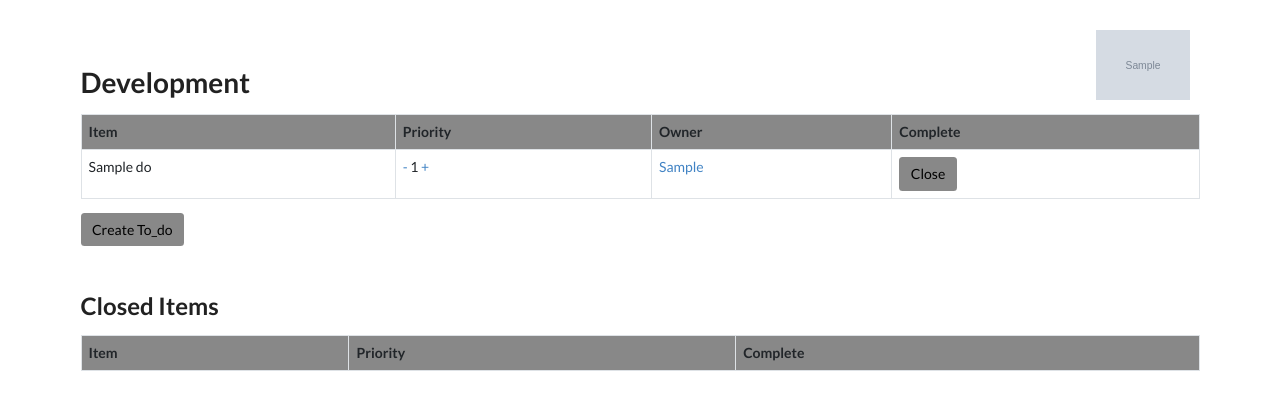
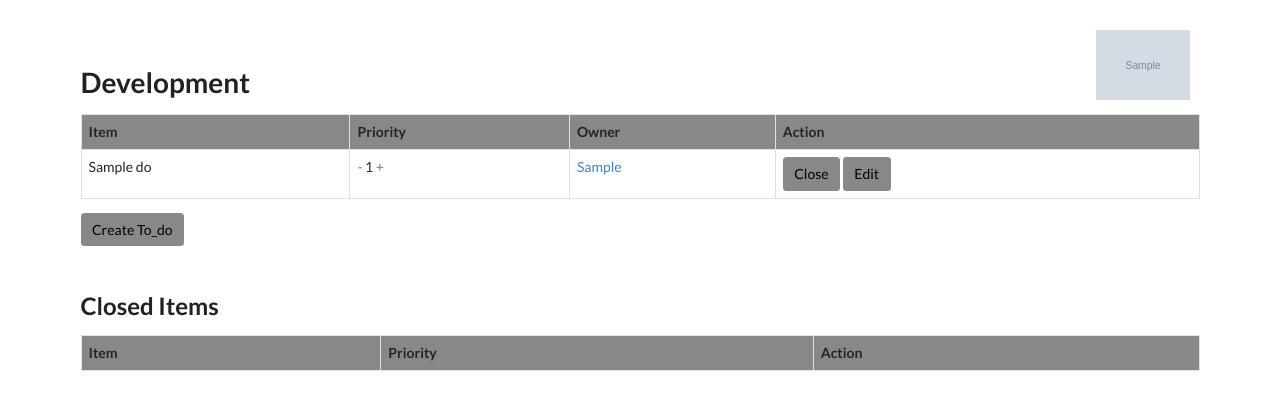
Before and after one commit to DarrenRobinson500/riscentric, a Django app: page /list_view/to_do in a window 1280 px wide. Shown: the part 48-458 px from the top of the page. Run offline with Django 4.2, Linux system fonts and the light colour scheme; a user stored in the database is signed in; tables that the repository leaves empty hold one stand-in row (values such as "Sample post"); grey boxes marked "Sample" are stand-in pictures; lists and menus that the app fills with data are empty; some libraries are stand-ins or nearby versions.

Commit message:
Update dev tab

```diff
--- a/app/templates/to_dos.html
+++ b/app/templates/to_dos.html
@@ -4,7 +4,7 @@
 <h1>Development</h1>
 
 <table class='table table-hover table-bordered'>
-    <tr style="background-color: {{ company.colour }};"><th>Item</th><th>Priority</th><th>Owner</th><th>Complete</th></tr>
+    <tr style="background-color: {{ company.colour }};"><th>Item</th><th>Priority</th><th>Owner</th><th>Action</th></tr>
     {% for item in items %}
     {% if item.open %}
         <tr>
@@ -15,7 +15,10 @@
                 <a href="{% url 'toggle_value' item.id 'priority_up' %}">+</a>
             </td>
             <td><a href="{% url 'toggle_value' item.id 'owner' %}">{{ item.owner }}</a></td>
-            <td><a class="btn btn-yak" href="{% url 'toggle_value' item.id 'open' %}" style="background-color: {{ company.colour }};">Close</a></td>
+            <td>
+                <a class="btn btn-yak" href="{% url 'toggle_value' item.id 'open' %}" style="background-color: {{ company.colour }};">Close</a>
+                <a class="btn btn-yak" href="{% url 'edit' model_str item.id %}" style="background-color: {{ company.colour }};">Edit</a>
+            </td>
         </tr>
     {% endif %}
     {% endfor %}
@@ -24,7 +27,7 @@
 
 <h2>Closed Items</h2>
 <table class='table table-hover table-bordered'>
-    <tr style="background-color: {{ company.colour }};"><th>Item</th><th>Priority</th><th>Complete</th></tr>
+    <tr style="background-color: {{ company.colour }};"><th>Item</th><th>Priority</th><th>Action</th></tr>
     {% for item in items %}
     {% if not item.open %}
         <tr>
--- a/app/views.py
+++ b/app/views.py
@@ -426,7 +426,7 @@ def list_view(request, model_str):
     model, form = get_model(model_str)
     items = model.objects.all()
     if model_str == "to_do":
-        items = items.order_by('priority')
+        items = items.order_by('priority', 'name')
     context = {'company': company, 'items': items, 'model_str': model_str, }
     return render(request, model_str + "s.html", context)
 
@@ -463,7 +463,7 @@ def edit(request, model_str, id):
             new = form.save()
             if model_str == "period":
                 new.create_file()
-            return redirect('item', model_str, id)
+            return redirect('list_view', model_str)
     form = form(instance=item)
     context = {'company': company, 'form':form, 'model_str': model_str, 'mode': 'Edit'}
     return render(request, 'new.html', context)
```
